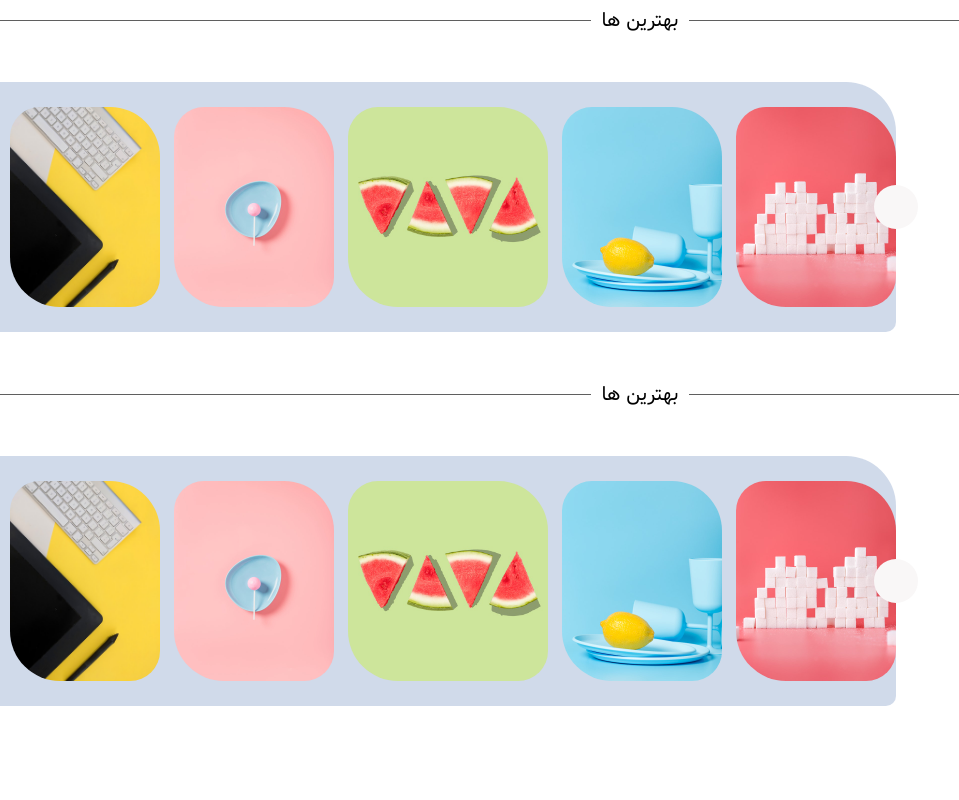
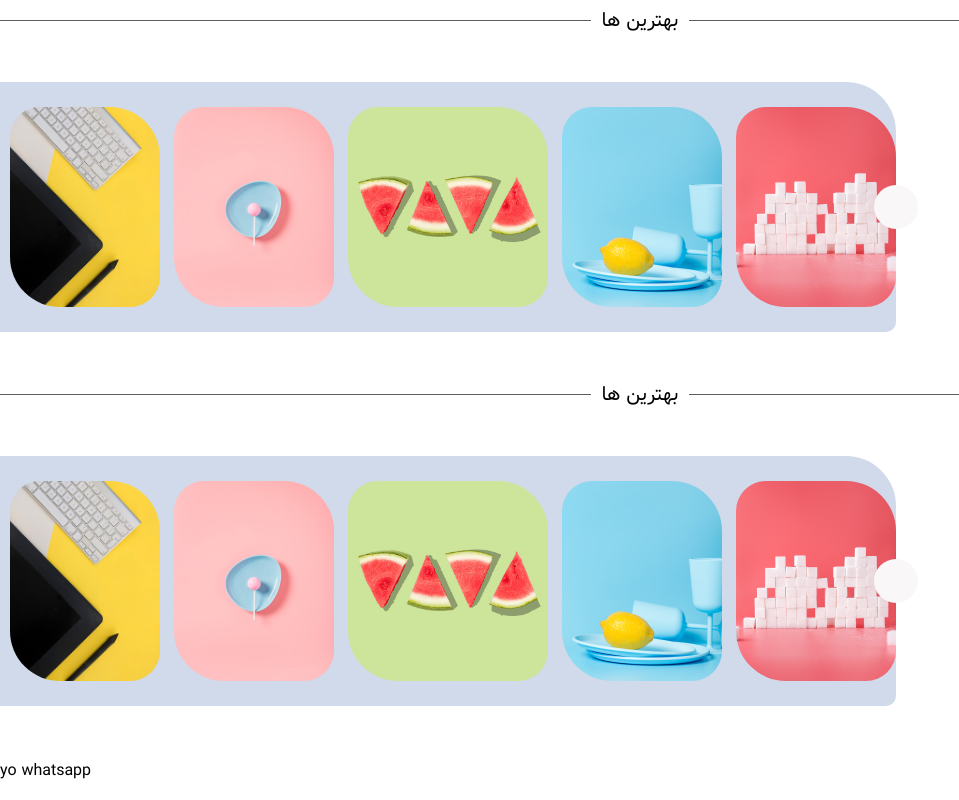
Before and after one commit to llaryall/ClothingShop, a plain HTML site: page html/index.html in a window 1280 px wide. Shown: the part 1181-1981 px from the top of the page, without its empty margins (0-959 px from the left). Before the commit the page ends 1922 px from the top, so only its background shows below. Drawn offline with Linux system fonts and the light colour scheme.

Commit message:
add a p tag

```diff
--- a/html/index.html
+++ b/html/index.html
@@ -115,6 +115,7 @@
         </div>
         <i id="right" class="fa-solid fa-angle-right"></i>
       </div>
+      <p>yo whatsapp</p>
   </main>
   <script src="../js/js.js" defer></script>
 
```
